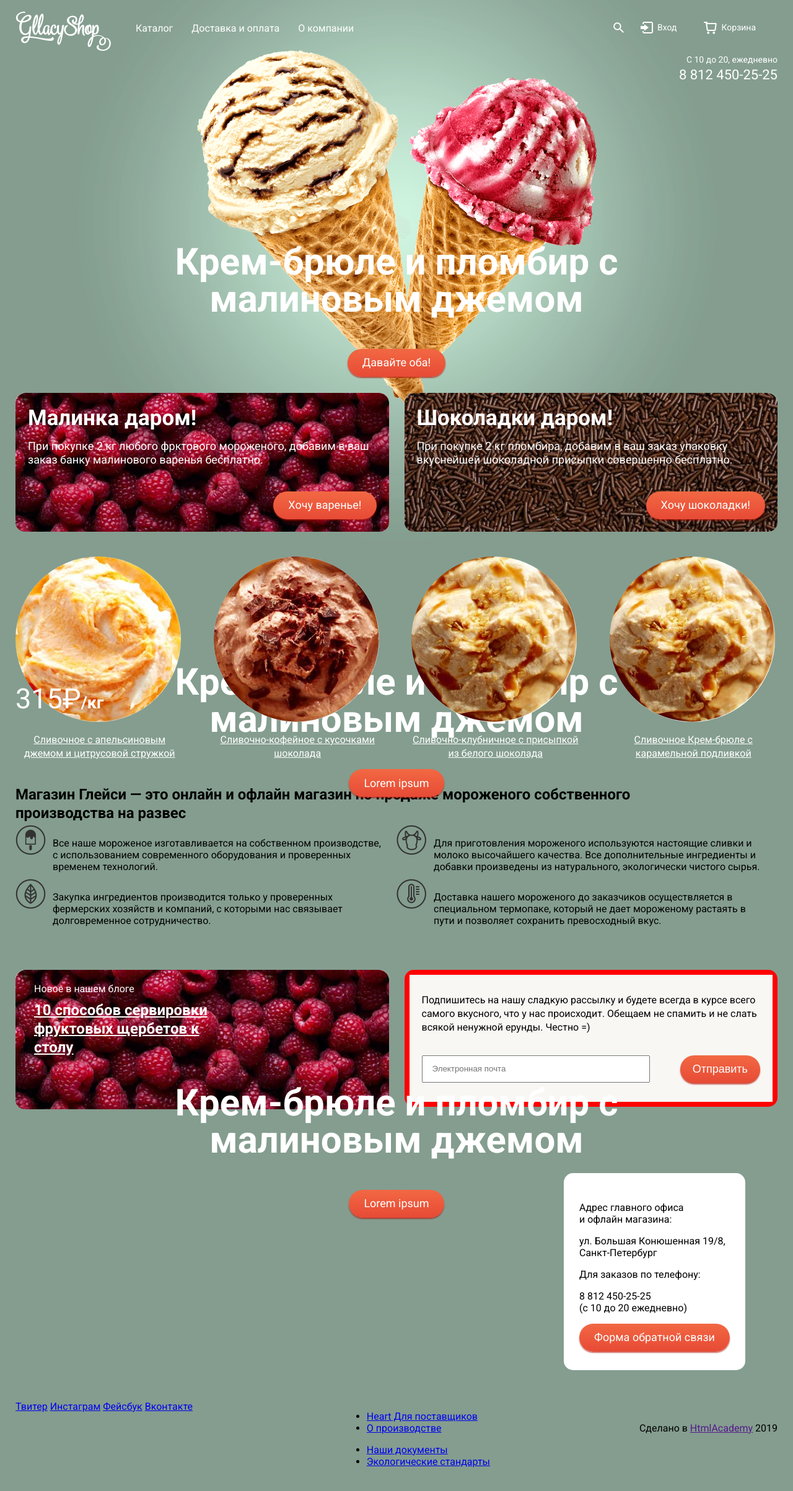
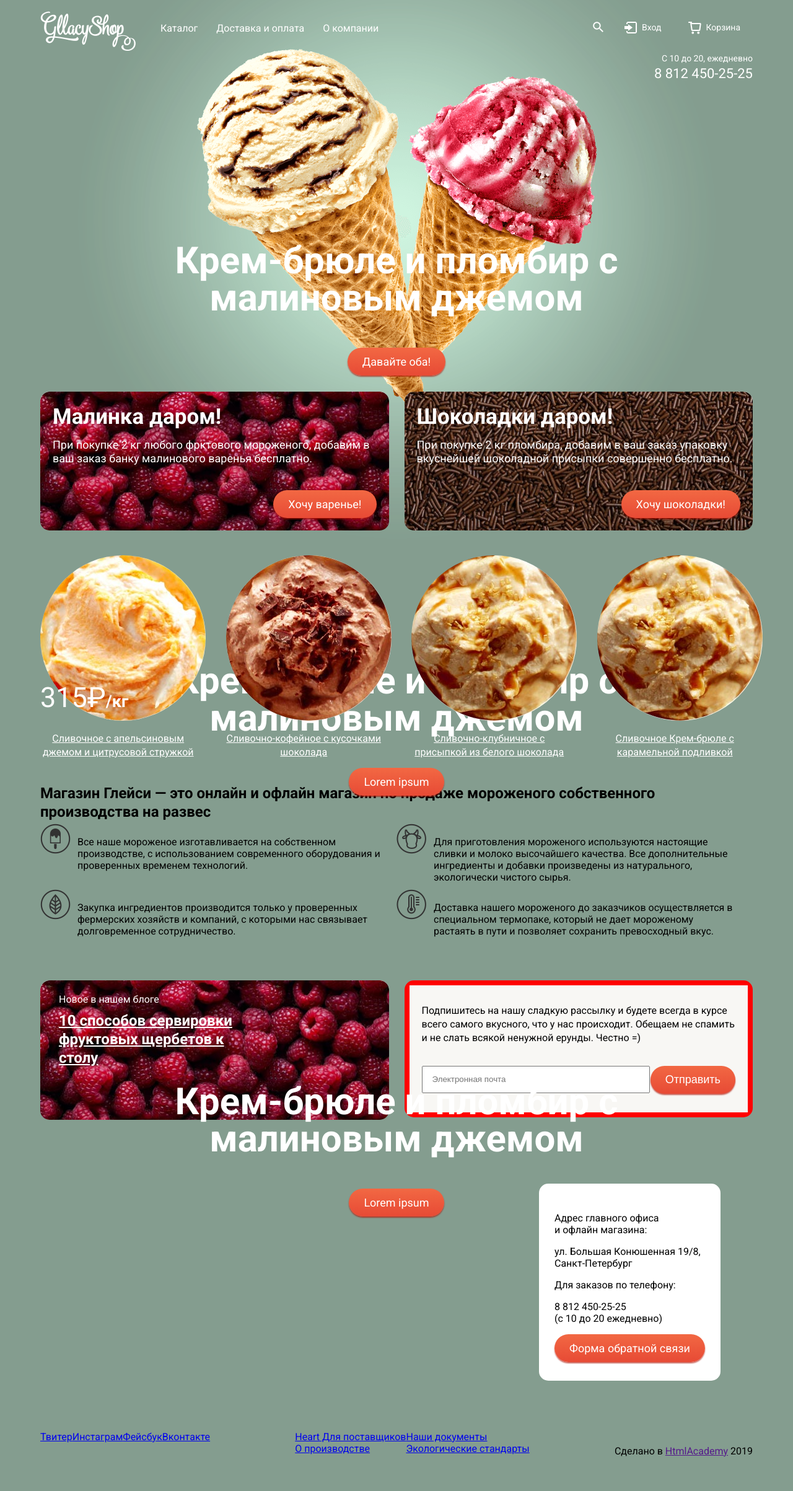
Before and after one commit to Amugbl4/HtmlAcademyGllacy, a plain HTML site: page index.html in a window 1280 px wide. Shown: the whole page at 62% size. Drawn offline with Linux system fonts and the light colour scheme.

Commit message:
rework user-block

```diff
--- a/css/style.css
+++ b/css/style.css
@@ -20,14 +20,14 @@ body {
 } */
 
 button {
-    padding: 0 20px !important;
+    padding: 0 20px;
     border: none;
     vertical-align: middle;
 }
 .btn {
     display: inline-flex;
     font-size: 18px;
-    line-height: 22px;
+    line-height: 17px;
     text-decoration: none;
     justify-content: center;
     align-items: center;
@@ -45,7 +45,7 @@ button {
 .container {
     width: 1250px;
     margin: 0 auto;
-    padding: 0 10px;
+    padding: 0 50px;
 }
 
 .main-header .container {
@@ -109,30 +109,41 @@ button {
     font-size: 0;
 }
 
+.user-block li {
+
+}
+
 .user-block li a {
     display: inline-block;
     text-decoration: none;
     font-size: 14px;
     line-height: 16px;
+    padding: 8px 17px;
+    padding-left: 45px;
+    margin: 0;
     color: #fff;
     margin-right: 10px;
+}
 
+.user-block li a:hover {
+    color: #000;
+    background-color: #f7f6f3;
+    border-radius: 15px;
 }
 
 .user-block li:last-child a {
     margin-right: 0px;
 }
 
-.search {
+.user-block li .search {
     position: relative;
     display: inline-block;
-    font-size: 0 !important;
-    padding: 8px 0;
-    height: 60px;
+    padding: 7px;
+    padding-bottom: 4px;
 }
 
 .search::before {
-    display: block;
+    display: inline-block;
     content: "";
     top: 7px;
     left: 16px;
@@ -144,10 +155,6 @@ button {
 .login {
     position: relative;
     display: inline-block;
-    /* max-width: 93px; */
-    padding: 8px 17px;
-    padding-left: 44px;
-    height: 60px;
 }
 
 .login::before {
@@ -163,9 +170,6 @@ button {
 .bag {
     position: relative;
     display: inline-block;
-    padding: 8px 34px;
-    padding-left: 45px;
-    height: 60px;
 }
 
 .bag::before {
@@ -413,7 +417,7 @@ button {
     line-height: 30px;
     font-weight: bold;
     color: #fff;
-    padding-right: 256px;
+    padding-right: 200px;
     padding-bottom: 65px;
 }
 
@@ -465,7 +469,31 @@ button {
     padding: 30px 25px;
 }
 
+.main-footer {
+    min-height: 140px;
+}
+
 .main-footer .container {
     display: flex;
     justify-content: space-between;
 }
+
+.footer-social {
+    display: flex;
+    margin-top: 32px;
+}
+
+.footer-info__list {
+    display: flex;
+    margin-top: 32px;
+}
+
+.footer-info__list ul {
+    margin: 0;
+    padding: 0;
+    list-style: none;
+}
+
+.footer-copyright__logo {
+    margin-top: 20px;
+}
--- a/index.html
+++ b/index.html
@@ -26,7 +26,7 @@
             </nav>
             <div class="user-block">
                 <ul class="user-block__list">
-                    <li><a class="search" href="#">Поиск</a></li>
+                    <li><a class="search" href="#" title="Поиск"></a></li>
                     <li><a class="login" href="#">Вход</a></li>
                     <li><a class="bag" href="#">Корзина</a></li>
                 </ul>
@@ -46,7 +46,7 @@
                     <div class="slide__img">
                         <!-- <img src="/img/Мороженко 1.png" alt="мороженое" class="img__left">
                         <img src="/img/Мороженко 2.png" alt="мороженное" class="img__right"> -->
-                        <img src="/img/Экран 1.png" alt="">
+                        <img src="/img/Slide1.png" alt="">
                     </div>
                     <h2 class="intro-slider__title">Крем-брюле и пломбир с малиновым джемом</h2>
                     <a class="btn btn--large" href="#">Давайте оба!</a>
```
Also changed, not shown: img/Slide1.png (renamed from img/Экран 1.png).
